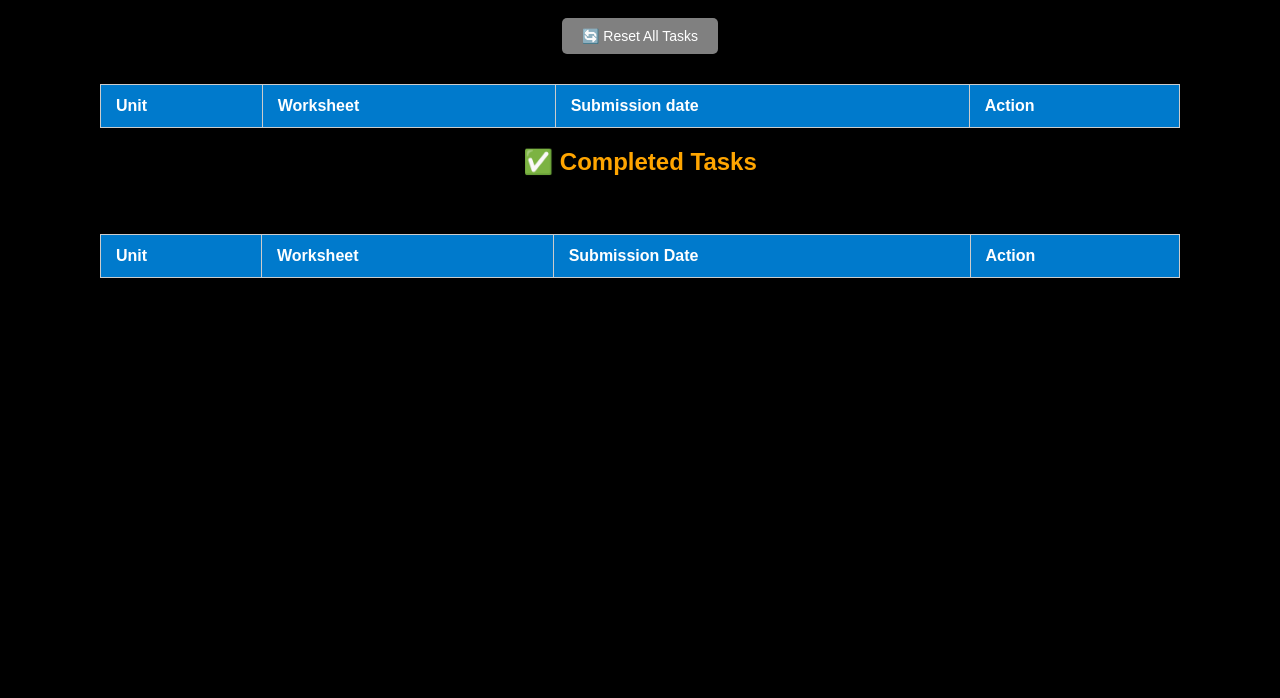
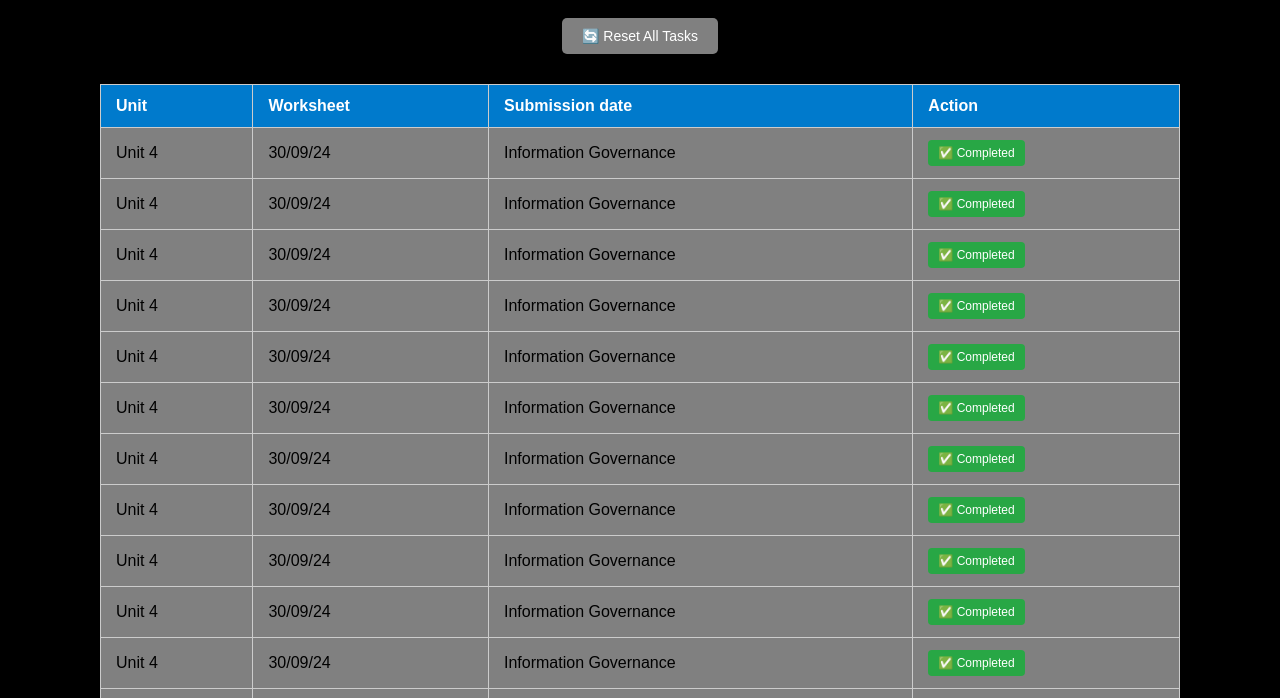
Before and after one commit to Steven0999/Worksheet-Checklist, a plain HTML site: page index.html in a window 1280 px wide. Shown: the part 81-779 px from the top of the page. Drawn offline with Linux system fonts and the light colour scheme.

Commit message:
Update index.html

```diff
--- a/index.html
+++ b/index.html
@@ -130,7 +130,7 @@
       { unit: "Unit 4", worksheet: "Information Governance", submission: "30/09/24" },
       { unit: "Unit 4", worksheet: "Information Governance", submission: "30/09/24" },
       { unit: "Unit 4", worksheet: "Information Governance", submission: "30/09/24" },
-      {{ unit: "Unit 4", worksheet: "Information Governance", submission: "30/09/24" },
+      { unit: "Unit 4", worksheet: "Information Governance", submission: "30/09/24" },
       { unit: "Unit 4", worksheet: "Information Governance", submission: "30/09/24" },
       { unit: "Unit 4", worksheet: "Information Governance", submission: "30/09/24" },
       { unit: "Unit 4", worksheet: "Information Governance", submission: "30/09/24" },
```
